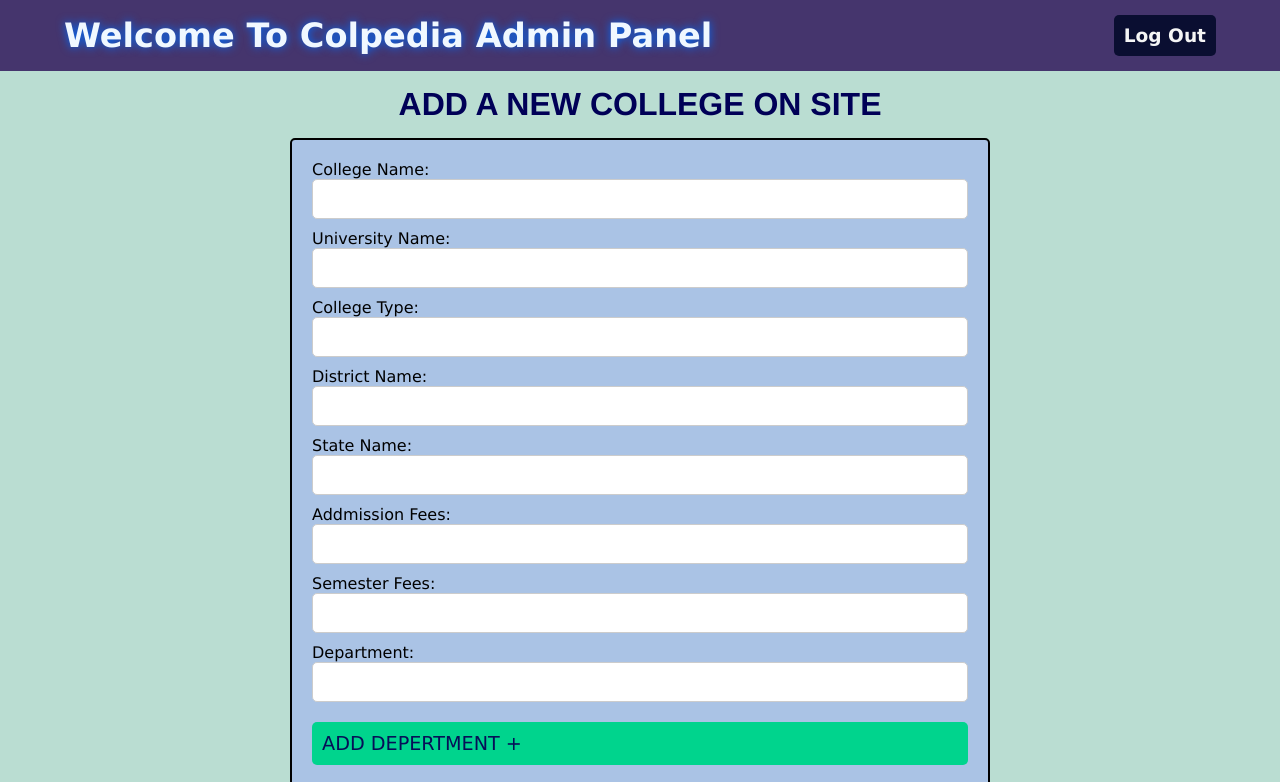
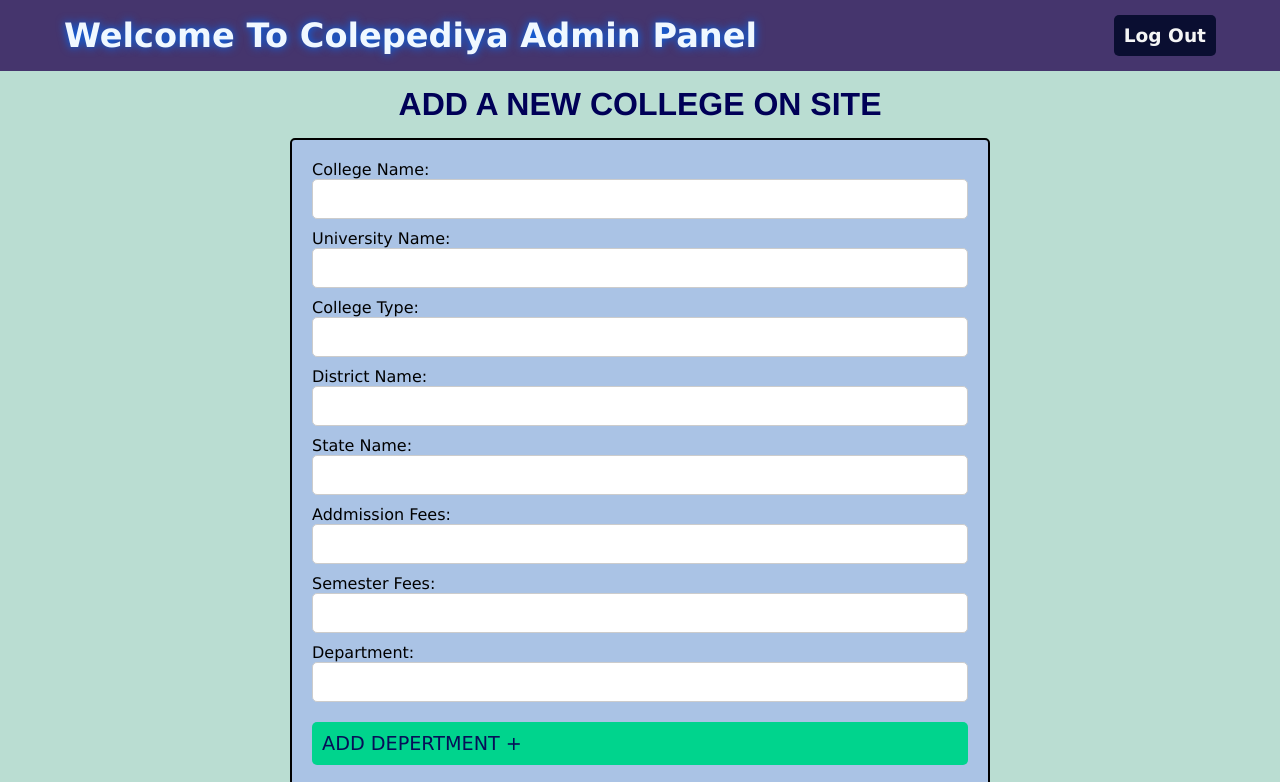
Before and after one commit to gAhammadReja/college-project, a website: page adminPage/admin.html in a window 1280 px wide. Shown: the top 782 px of the page. Drawn offline with Linux system fonts and the light colour scheme; no server answers.

Commit message:
Update admin.html kaustav

```diff
--- a/adminPage/admin.html
+++ b/adminPage/admin.html
@@ -3,7 +3,7 @@
   <head>
     <meta charset="UTF-8" />
     <meta name="viewport" content="width=device-width, initial-scale=1.0" />
-    <title>Colpedia Admin Panel</title>
+    <title>Colepediya Admin Panel</title>
     <style>
 
         * {
@@ -220,7 +220,7 @@ footer {
   <body>
     <nav>
       <div>
-        <h2>Welcome To Colpedia Admin Panel</h2>
+        <h2>Welcome To Colepediya Admin Panel</h2>
         <a href="/" style="text-decoration: none; color:whitesmoke"><h5>Log Out</h5></a>
       </div>
     </nav>
```
